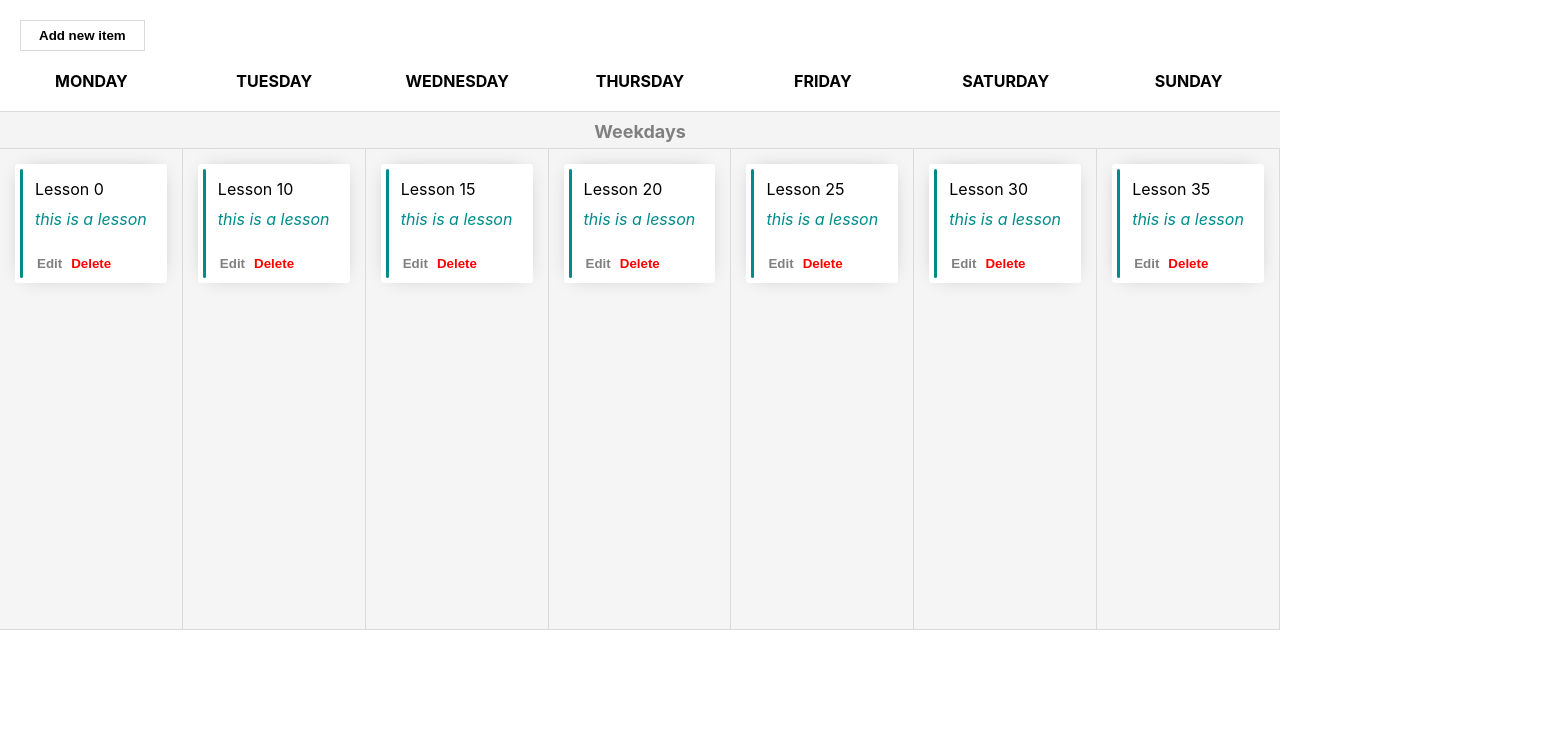
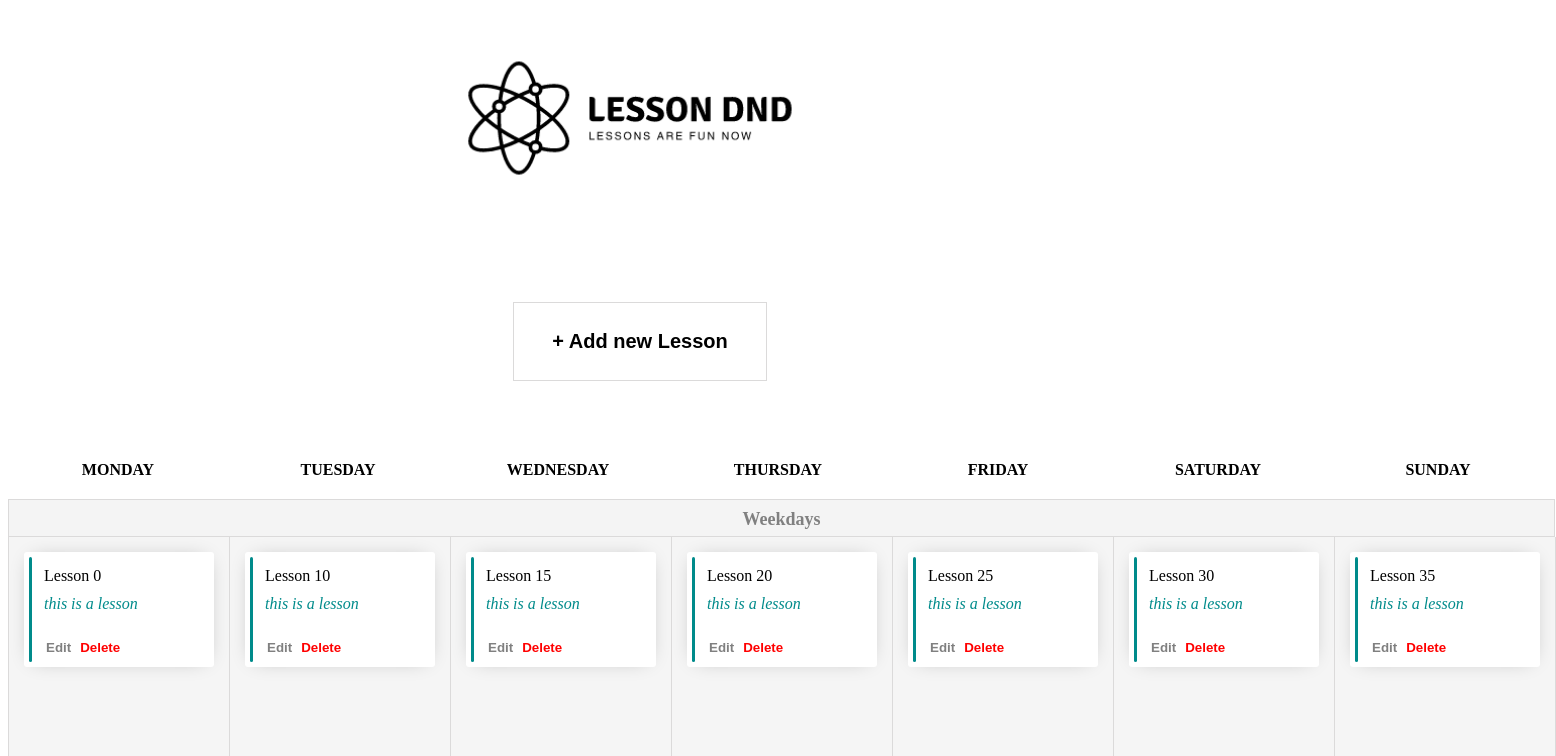
Before and after one commit to Mahfouzer/Lessons-dnd, a React (Create React App) app: page / in a window 1280 px wide. Shown: the top 756 px of the page, 1556 px wide, since content can reach past the window. Built offline with nearby package versions, Linux system fonts and the light colour scheme.

Commit message:
add logo and update some Layouts and remove unwanted css files

```diff
--- /dev/null
+++ b/src/App.styled.ts
@@ -0,0 +1,7 @@
+import styled from "styled-components";
+
+export const LogoImg = styled.img`
+  display: Block;
+  width: 400px;
+  margin: 10px auto;
+`;
--- a/src/App.tsx
+++ b/src/App.tsx
@@ -1,7 +1,10 @@
 import WeekSchedule from './Components/WeekSchedule/WeekSchedule'
+import Logo from "./Assets/logo.png"
+import { LogoImg } from './App.styled';
 function App() {
   return (
     <div className="App">
+      <LogoImg src={Logo} alt="Lesson dnd logo"/>
      <WeekSchedule/>
     </div>
   );
--- a/src/Components/WeekSchedule/WeekSchedule.styled.ts
+++ b/src/Components/WeekSchedule/WeekSchedule.styled.ts
@@ -1,14 +1,20 @@
 import styled from "styled-components";
+
+const LESSON_WIDTH = 220;
 
 export const DayContainer = styled.div<{ isDraggingOver: boolean }>`
   background: ${({ isDraggingOver }) =>
     isDraggingOver ? "#f1f1f1" : "#f5f5f5"};
   width: 400px;
-  min-width: 150px;
-  border-right:1px solid #dbdada;
-  border-bottom:1px solid #dbdada;
+  min-width: ${LESSON_WIDTH}px;
   height: 60vh;
-  overflow-y:auto;
+  overflow-y: auto;
+
+  border-right: 1px solid #dbdada;
+  border-bottom: 1px solid #dbdada;
+  &:first-child {
+    border-left: 1px solid #dbdada;
+  }
 `;
 
 export const WeekContainer = styled.div`
@@ -20,46 +26,60 @@ background: transparent;
   text-style: underline;
   border: 1px solid #dbdada;
   cursor: pointer;
-  padding:7px 18px;
-  margin:20px;
-  font-weight:bold;
+  padding: 27px 38px;
+  font-weight: bold;
   transition: all 0.5s ease-out;
+  font-size: 20px;
 
-  &:hover{
-    border-color:black;
+  display: block;
+  margin: 80px auto;
+
+  &:hover {
+    border-color: black;
     transition: all 0.5s ease-out;
   }
-`
-
+`;
 
 export const DayInfo = styled.div`
-text-align:center;
-width:100%;
-margin-bottom:20px;
-font-weight:bold;
-min-width:150px;
-`
-;
+  text-align: center;
+  width: 100%;
+  margin-bottom: 20px;
+  font-weight: bold;
+  min-width: ${LESSON_WIDTH}px;
+`;
 
 export const Banner = styled.div`
-min-width:${(150*7)+7}px;
+  min-width: ${LESSON_WIDTH * 7 + 5}px;
   background: #f4f4f4;
   text-align: center;
   height: 18px;
-border-bottom: 1px solid #dbdada;
-border-top: 1px solid #dbdada;
+  border: 1px solid #dbdada;
   font-size: 18px;
   color: grey;
-font-weight:bold;
-padding:9px 0;
-`
+  font-weight: bold;
+  padding: 9px 0;
+`;
 
-export const CloseButton = styled(AddLessonButton)`
-  color:red;
-  border:none;
-  position:absolute;
-  right:5px;
-  top:15px;
-  font-size:0.8em;
+export const CloseButton = styled.button`
+  background: transparent;
+  text-style: underline;
+  border: 1px solid #dbdada;
+  cursor: pointer;
+  padding: 7px 18px;
+  margin: 20px;
+  font-weight: bold;
+  transition: all 0.5s ease-out;
+
+  color: red;
+  border: none;
+  position: absolute;
+  right: 5px;
+  top: 15px;
+  font-size: 0.8em;
   text-decoration: underline;
-`
+
+  &:hover {
+    border-color: black;
+    transition: all 0.5s ease-out;
+  }
+`;
--- a/src/Components/WeekSchedule/WeekSchedule.tsx
+++ b/src/Components/WeekSchedule/WeekSchedule.tsx
@@ -100,7 +100,7 @@ export default function WeekSchedule() {
           toggleModalVisibility();
         }}
       >
-        Add new item
+       + Add new Lesson
       </AddLessonButton>
 
       <WeekContainer>{renderDaysName()}</WeekContainer>
--- a/src/index.css
+++ /dev/null
@@ -1,13 +0,0 @@
-body {
-  margin: 0;
-  font-family: -apple-system, BlinkMacSystemFont, 'Segoe UI', 'Roboto', 'Oxygen',
-    'Ubuntu', 'Cantarell', 'Fira Sans', 'Droid Sans', 'Helvetica Neue',
-    sans-serif;
-  -webkit-font-smoothing: antialiased;
-  -moz-osx-font-smoothing: grayscale;
-}
-
-code {
-  font-family: source-code-pro, Menlo, Monaco, Consolas, 'Courier New',
-    monospace;
-}
--- a/src/index.tsx
+++ b/src/index.tsx
@@ -1,6 +1,5 @@
 import React from 'react';
 import ReactDOM from 'react-dom';
-import './index.css';
 import App from './App';
 
 ReactDOM.render(
```
Also changed, not shown: src/App.css (deleted, +0 -38 lines), src/Assets/logo.png (added). Lines whose indentation alone changed are shown as unchanged.
